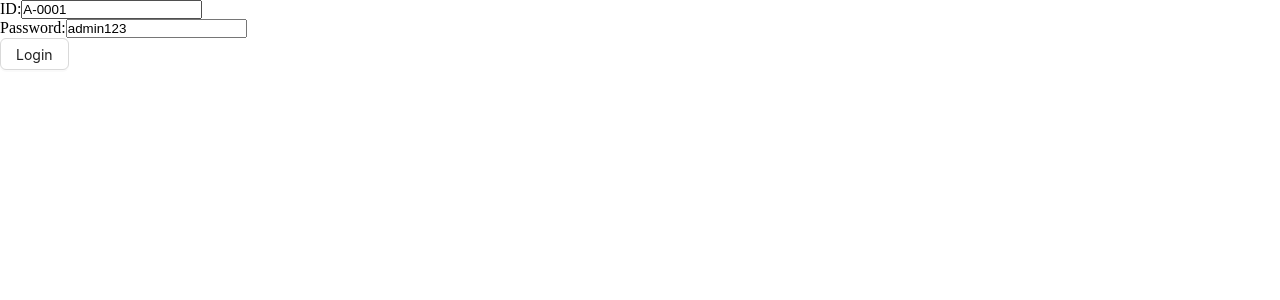
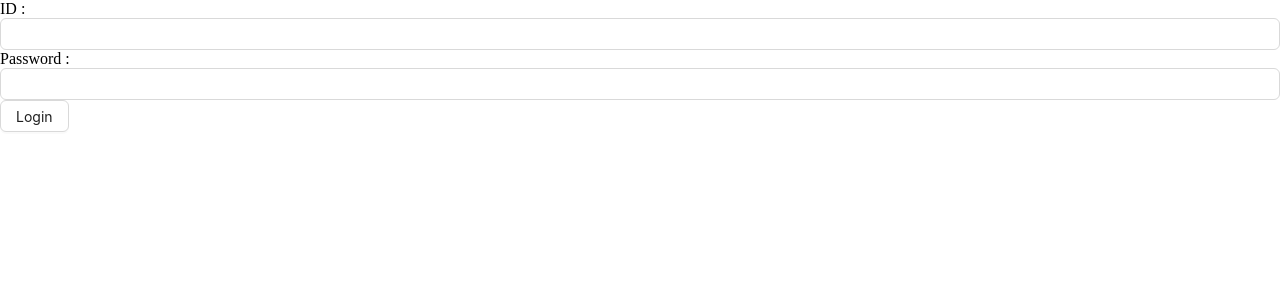
Before and after one commit to Shahadat-Git/ph-university-client, a React (Vite) app: page /login in a window 1280 px wide. Shown: the top 300 px of the page. Built offline with nearby package versions, Linux system fonts and the light colour scheme.

Commit message:
Share Form Context Using FormProvider

```diff
--- a/src/components/form/PHForm.tsx
+++ b/src/components/form/PHForm.tsx
@@ -1,8 +1,12 @@
-import { useForm } from "react-hook-form";
+import { FormProvider, useForm } from "react-hook-form";
 
 const PHForm = ({ onSubmit, children }) => {
-  const { handleSubmit } = useForm();
-  return <form onSubmit={handleSubmit(onSubmit)}>{children}</form>;
+  const methods = useForm();
+  return (
+    <FormProvider {...methods}>
+      <form onSubmit={methods.handleSubmit(onSubmit)}>{children}</form>
+    </FormProvider>
+  );
 };
 
 export default PHForm;
--- /dev/null
+++ b/src/components/form/PHInput.tsx
@@ -0,0 +1,14 @@
+import { Input } from "antd";
+import { useFormContext } from "react-hook-form";
+
+const PHInput = ({ type, name, label }) => {
+  const { register } = useFormContext();
+  return (
+    <>
+      {label ? label : null}
+      <Input type={type} id={name} {...register(name)} />
+    </>
+  );
+};
+
+export default PHInput;
--- a/src/pages/Login.tsx
+++ b/src/pages/Login.tsx
@@ -1,5 +1,5 @@
 import { Button } from "antd";
-import { FieldValues, useForm } from "react-hook-form";
+import { FieldValues, useForm, useFormContext } from "react-hook-form";
 import { useLoginMutation } from "../redux/features/auth/authApi";
 import { useAppDispatch } from "../redux/hooks";
 import { TUser, setUser } from "../redux/features/auth/authSlice";
@@ -7,16 +7,17 @@ import { verifyToken } from "../utils/verifyToken";
 import { useNavigate } from "react-router-dom";
 import { toast } from "sonner";
 import PHForm from "../components/form/PHForm";
+import PHInput from "../components/form/PHInput";
 
 const Login = () => {
   const dispatch = useAppDispatch();
   const navigate = useNavigate();
-  const { register, handleSubmit } = useForm({
-    defaultValues: {
-      id: "A-0001",
-      password: "admin123",
-    },
-  });
+  // const { register, handleSubmit } = useForm({
+  //   defaultValues: {
+  //     id: "A-0001",
+  //     password: "admin123",
+  //   },
+  // });
 
   const [login, { error }] = useLoginMutation();
   // console.log("data =>", data);
@@ -44,12 +45,10 @@ const Login = () => {
   return (
     <PHForm onSubmit={onSubmit}>
       <div>
-        <label htmlFor="id">ID:</label>
-        <input type="text" id="id" {...register("id")} />
+        <PHInput type={"id"} name={"id"} label={"ID : "} />
       </div>
       <div>
-        <label htmlFor="password">Password:</label>
-        <input type="text" id="password" {...register("password")} />
+        <PHInput type={"password"} name={"password"} label={"Password : "} />
       </div>
       <Button htmlType="submit"> Login</Button>
     </PHForm>
```
